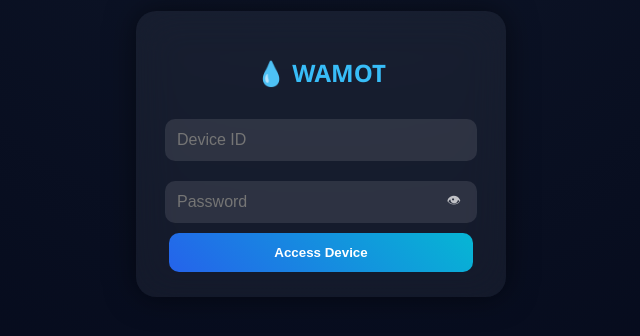
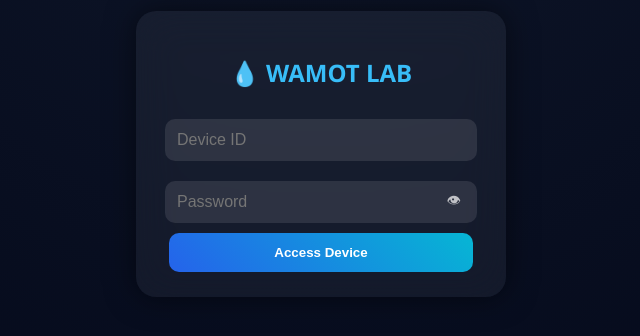
Before and after one commit to ec23b1044-oss/wamot2, a website: page public/index.html in a window 1280 px wide. Shown: the part 256-592 px from the top of the page, without its empty margins (319-959 px from the left). Drawn offline with nearby package versions, Linux system fonts and the light colour scheme.

Commit message:
Update index.html

```diff
--- a/public/index.html
+++ b/public/index.html
@@ -212,7 +212,7 @@ canvas {
 
 <div class="login-container" id="loginScreen">
   <div class="login-card">
-    <h2>💧 WAMOT</h2>
+    <h2>💧 WAMOT LAB</h2>
     <input id="device_id" placeholder="Device ID">
 <div style="position: relative; width: 100%;">
   <input id="password" type="password" placeholder="Password" style="width: 90%;">
```
